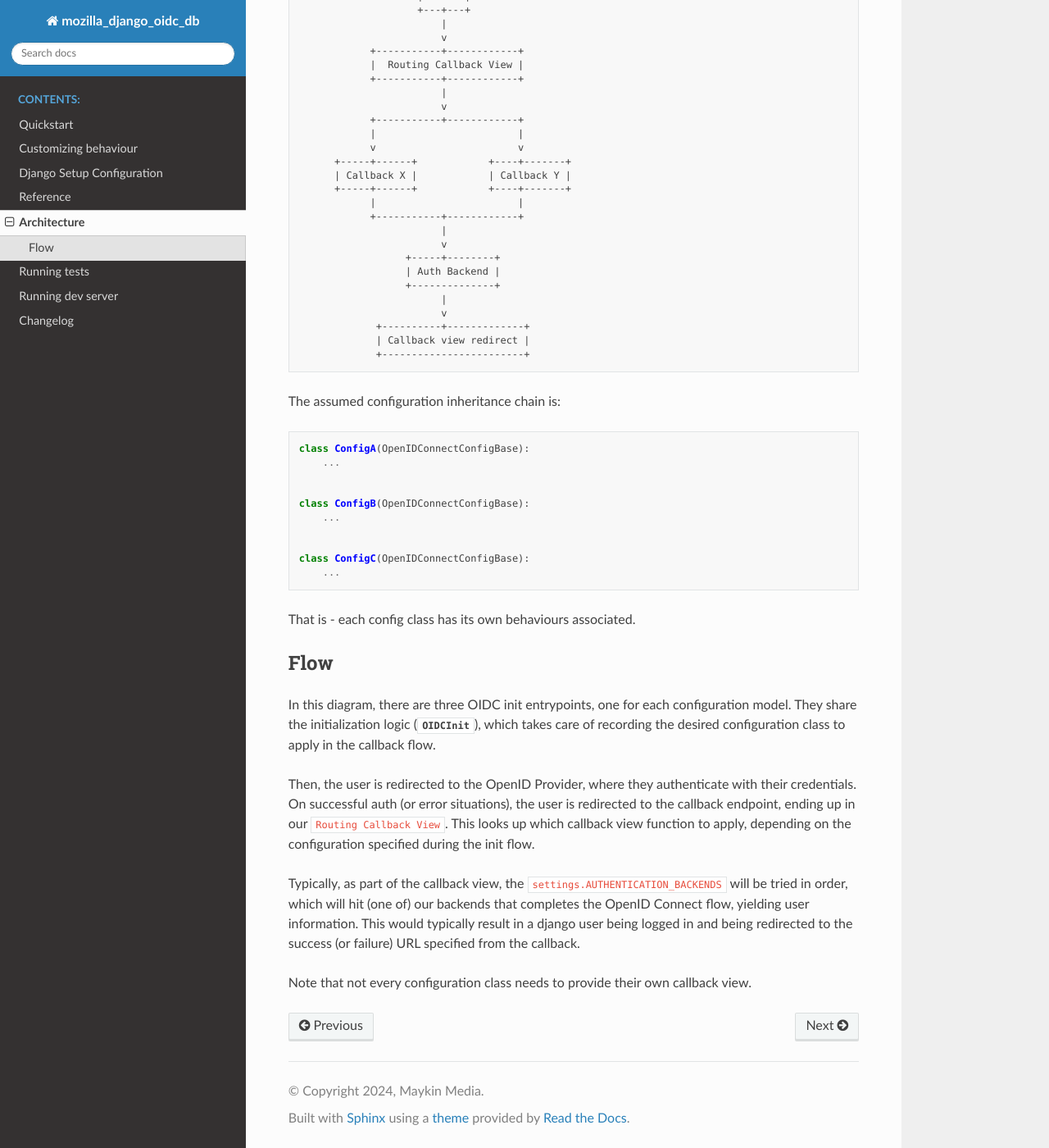
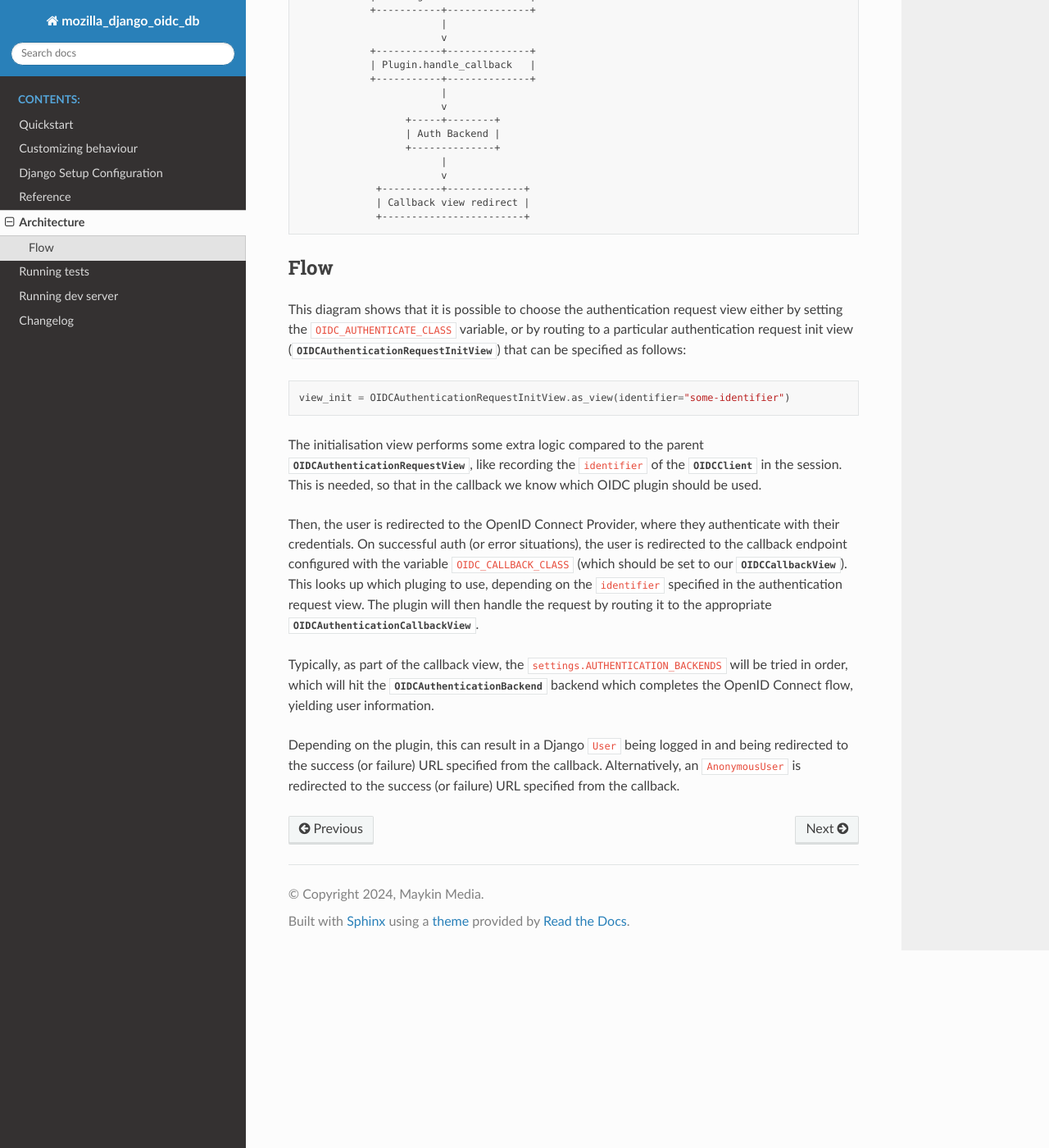
Before and after one commit to maykinmedia/mozilla-django-oidc-db, a Sphinx documentation site: the page built from docs/architecture.rst, in a window 1280 px wide and 1400 px high, scrolled down 548 px. Shown: the whole window at 82% size. Built offline with Sphinx 7.4.7 and the Read the Docs theme 3.1.0, drawn with Linux system fonts in a browser that asks for light colours; some of the changed text lies outside the part shown.

Commit message:
:memo: [#97] Started updating docs

```diff
--- a/docs/architecture.rst
+++ b/docs/architecture.rst
@@ -10,16 +10,11 @@ The flow is captured in the ASCII art below.
 
 .. code-block:: none
 
-    +--------------+  +--------------+  +--------------+
-    | init@ConfigA |  | init@ConfigB |  | init@ConfigC |
-    +------+-------+  +-----+--------+  +------+-------+
-           |                |                  |
+    +-------------------------+  +-----------------------------------+
+    | OIDC_AUTHENTICATE_CLASS |  | OIDCAuthenticationRequestInitView |
+    +------+------------------+  +-------------+---------------------+
+           |                                   |
            +----------------+------------------+
-                            |
-                            v
-                     +------+------+
-                     |  OIDCInit   |
-                     +------+------+
                             |
                             v
                         +---+---+
@@ -27,19 +22,14 @@ The flow is captured in the ASCII art below.
                         +---+---+
                             |
                             v
-                +-----------+------------+
-                |  Routing Callback View |
-                +-----------+------------+
+                +-----------+--------------+
+                | Routing OIDCCallbackView |
+                +-----------+--------------+
                             |
                             v
-                +-----------+------------+
-                |                        |
-                v                        v
-          +-----+------+            +----+-------+
-          | Callback X |            | Callback Y |
-          +-----+------+            +----+-------+
-                |                        |
-                +-----------+------------+
+                +-----------+--------------+
+                | Plugin.handle_callback   |
+                +-----------+--------------+
                             |
                             v
                       +-----+--------+
@@ -52,42 +42,35 @@ The flow is captured in the ASCII art below.
                  +------------------------+
 
 
-The assumed configuration inheritance chain is:
-
-.. code-block:: python
-
-    class ConfigA(OpenIDConnectConfigBase):
-        ...
-
-
-    class ConfigB(OpenIDConnectConfigBase):
-        ...
-
-
-    class ConfigC(OpenIDConnectConfigBase):
-        ...
-
-
-That is - each config class has its own behaviours associated.
-
 Flow
 ====
 
-In this diagram, there are three OIDC init entrypoints, one for each configuration model.
-They share the initialization logic (:class:`~mozilla_django_oidc_db.views.OIDCInit`),
-which takes care of recording the desired configuration class to apply in the callback
-flow.
+This diagram shows that it is possible to choose the authentication request view
+either by setting the ``OIDC_AUTHENTICATE_CLASS`` variable, or by routing to a particular
+authentication request init view (:class:`~mozilla_django_oidc_db.views.OIDCAuthenticationRequestInitView`)
+that can be specified as follows:
 
-Then, the user is redirected to the OpenID Provider, where they authenticate with their
+.. code:: python
+
+    view_init = OIDCAuthenticationRequestInitView.as_view(identifier="some-identifier")
+
+The initialisation view performs some extra logic compared to the parent
+:class:`~mozilla_django_oidc.views.OIDCAuthenticationRequestView`, like recording the ``identifier`` of
+the :class:`~mozilla_django_oidc_db.models.OIDCClient` in the session.
+This is needed, so that in the callback we know which OIDC plugin
+should be used.
+
+Then, the user is redirected to the OpenID Connect Provider, where they authenticate with their
 credentials. On successful auth (or error situations), the user is redirected to the
-callback endpoint, ending up in our ``Routing Callback View``. This looks up which
-callback view function to apply, depending on the configuration specified during the
-init flow.
+callback endpoint configured with the variable ``OIDC_CALLBACK_CLASS`` (which should be set to our
+:class:`~mozilla_django_oidc_db.views.OIDCCallbackView`). This looks up which pluging
+to use, depending on the ``identifier`` specified in the authentication request view.
+The plugin will then handle the request by routing it to the appropriate :class:`~mozilla_django_oidc_db.views.OIDCAuthenticationCallbackView`.
 
 Typically, as part of the callback view, the ``settings.AUTHENTICATION_BACKENDS`` will
-be tried in order, which will hit (one of) our backends that completes the OpenID
-Connect flow, yielding user information. This would typically result in a django user
-being logged in and being redirected to the success (or failure) URL specified from
-the callback.
+be tried in order, which will hit the :class:`~mozilla_django_oidc_db.backends.OIDCAuthenticationBackend` backend
+which completes the OpenID Connect flow, yielding user information.
 
-Note that not every configuration class needs to provide their own callback view.
+Depending on the plugin, this can result in a Django ``User`` being logged in and being redirected to
+the success (or failure) URL specified from the callback. Alternatively, an ``AnonymousUser`` is redirected to
+the success (or failure) URL specified from the callback.
```
Also changed, not shown: docs/customizing.rst (+14 -33 lines).
